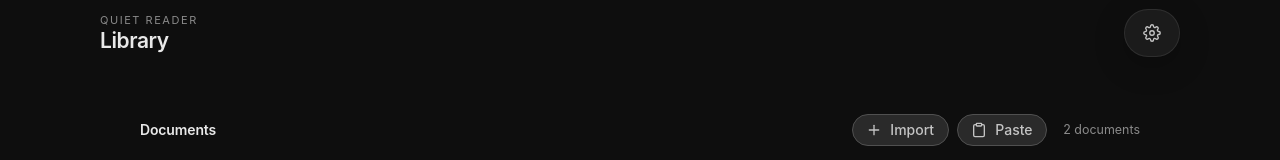
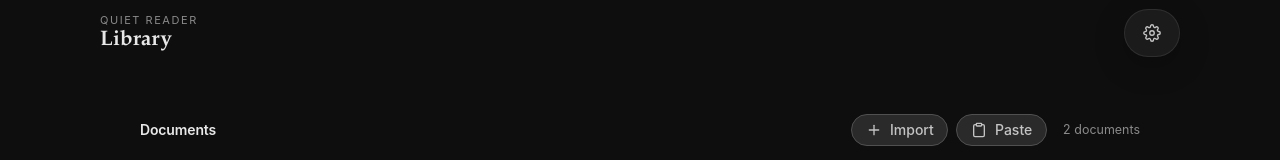
Before and after one commit to haavardmyreze/markdown-viewer, a React (Vite) app: page / in a window 1280 px wide. Shown: the top 160 px of the page. Built offline with nearby package versions, Linux system fonts and the light colour scheme.

Commit message:
Typography: display serif voice in chrome, tabular numerals for meta

```diff
--- a/src/App.css
+++ b/src/App.css
@@ -717,13 +717,13 @@
 }
 
 .home-brand h1 {
-  font-family: var(--font-ui);
+  font-family: var(--font-display);
   color: var(--ink);
   margin: 0;
   font-size: var(--text-lg);
   font-weight: 600;
   line-height: 1.1;
-  letter-spacing: -0.02em;
+  letter-spacing: 0;
 }
 
 .home-actions {
@@ -767,6 +767,7 @@
   font-family: var(--font-ui);
   font-size: var(--text-sm);
   color: var(--muted);
+  font-variant-numeric: tabular-nums;
 }
 
 /* Compact import affordances — the documents own the page. */
@@ -1026,10 +1027,10 @@
 .global-drop-title {
   margin: 0;
   color: var(--ink);
-  font-family: var(--font-ui);
+  font-family: var(--font-display);
   font-size: var(--text-base);
   font-weight: 600;
-  letter-spacing: -0.01em;
+  letter-spacing: 0;
 }
 
 .global-drop-copy {
@@ -1148,6 +1149,7 @@
   margin-top: 0.15rem;
   font-size: var(--text-sm);
   color: var(--muted);
+  font-variant-numeric: tabular-nums;
 }
 
 .doc-card-dot {
@@ -1180,7 +1182,7 @@
 
 .home-empty {
   margin: 2rem 0 0;
-  font-family: var(--font-ui);
+  font-family: var(--font-display);
   font-size: var(--text-md);
   line-height: 1.6;
   color: var(--muted);
@@ -1290,6 +1292,7 @@
   font-family: var(--font-ui);
   font-size: 0.72rem;
   color: var(--content-muted);
+  font-variant-numeric: tabular-nums;
 }
 
 .paper-scroll h1,
@@ -2350,6 +2353,7 @@
   font-weight: 500;
   color: var(--muted);
   line-height: 1;
+  font-variant-numeric: tabular-nums;
 }
 
 /* ================================================================== *
@@ -2622,6 +2626,7 @@
   font-family: var(--font-ui);
   font-size: var(--text-sm);
   color: var(--muted);
+  font-variant-numeric: tabular-nums;
 }
 
 .comment-card-actions {
@@ -3073,6 +3078,7 @@
   color: var(--muted);
   font-size: var(--text-sm);
   flex: 0 0 auto;
+  font-variant-numeric: tabular-nums;
 }
 
 .palette-empty {
@@ -3716,6 +3722,7 @@
   font-family: var(--font-ui);
   font-size: var(--text-sm);
   color: var(--ink-soft);
+  font-variant-numeric: tabular-nums;
 }
 
 .find-controls {
```
